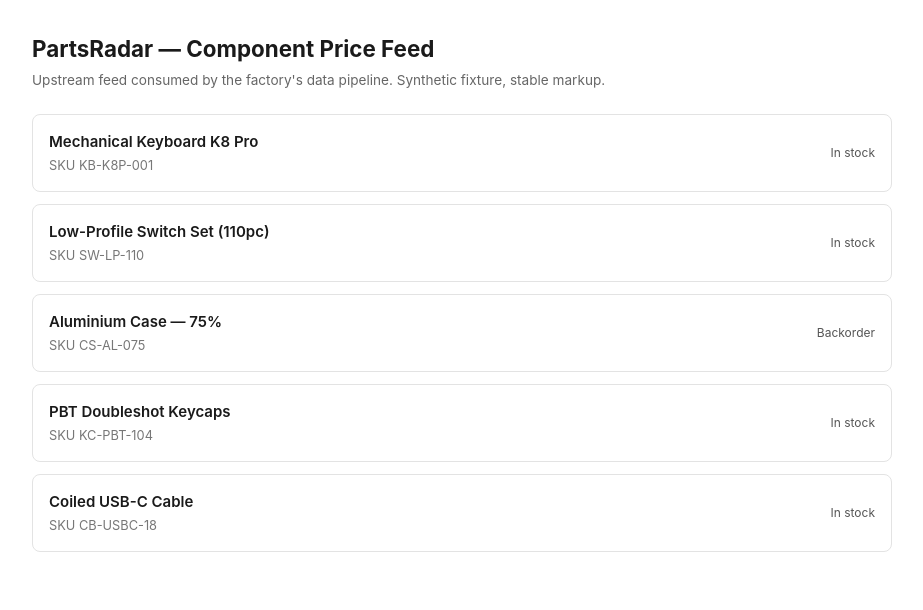
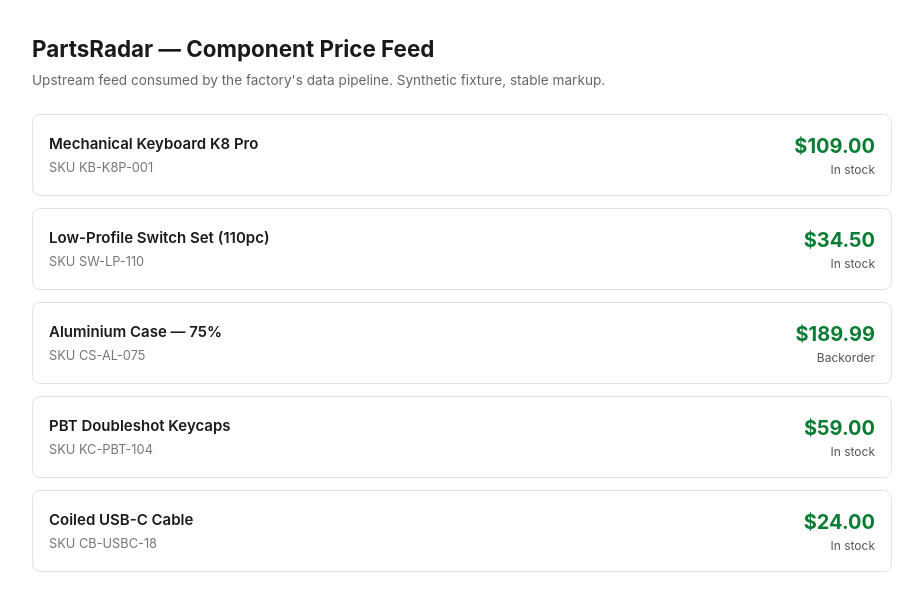
Before and after one commit to abhijitbetigeri/agent-factory, a plain HTML site: page mirror/index.html in a window 1280 px wide. Shown: the whole page, without its empty margins (178-1101 px from the left). Drawn offline with Linux system fonts and the light colour scheme.

Commit message:
Supplier site: revert to previous markup

```diff
--- a/mirror/index.html
+++ b/mirror/index.html
@@ -16,21 +16,21 @@
 
 <div class="item">
   <div><div class="name">Mechanical Keyboard K8 Pro</div><div class="meta">SKU KB-K8P-001</div></div>
-  <div style="text-align:right"><div class="price"><span data-amount="109.00"></span></div><div class="stock">In stock</div></div>
+  <div style="text-align:right"><div class="price">$109.00</div><div class="stock">In stock</div></div>
 </div>
 <div class="item">
   <div><div class="name">Low-Profile Switch Set (110pc)</div><div class="meta">SKU SW-LP-110</div></div>
-  <div style="text-align:right"><div class="price"><span data-amount="34.50"></span></div><div class="stock">In stock</div></div>
+  <div style="text-align:right"><div class="price">$34.50</div><div class="stock">In stock</div></div>
 </div>
 <div class="item">
   <div><div class="name">Aluminium Case — 75%</div><div class="meta">SKU CS-AL-075</div></div>
-  <div style="text-align:right"><div class="price"><span data-amount="189.99"></span></div><div class="stock">Backorder</div></div>
+  <div style="text-align:right"><div class="price">$189.99</div><div class="stock">Backorder</div></div>
 </div>
 <div class="item">
   <div><div class="name">PBT Doubleshot Keycaps</div><div class="meta">SKU KC-PBT-104</div></div>
-  <div style="text-align:right"><div class="price"><span data-amount="59.00"></span></div><div class="stock">In stock</div></div>
+  <div style="text-align:right"><div class="price">$59.00</div><div class="stock">In stock</div></div>
 </div>
 <div class="item">
   <div><div class="name">Coiled USB-C Cable</div><div class="meta">SKU CB-USBC-18</div></div>
-  <div style="text-align:right"><div class="price"><span data-amount="24.00"></span></div><div class="stock">In stock</div></div>
+  <div style="text-align:right"><div class="price">$24.00</div><div class="stock">In stock</div></div>
 </div>
```
